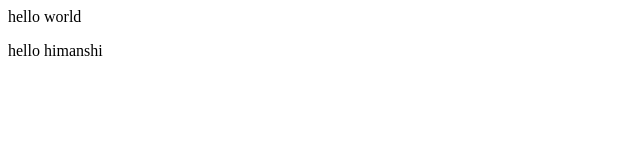
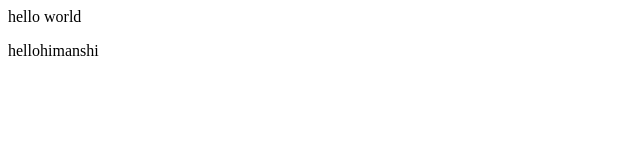
Before and after one commit to himanshisonkusale/LocalRepo, a plain HTML site: page index.html in a window 1280 px wide. Shown: the full height of the page, 0-640 px from the left. Drawn offline with Linux system fonts and the light colour scheme.

Commit message:
new changes in feature

```diff
--- a/index.html
+++ b/index.html
@@ -1,2 +1,2 @@
 <p>hello world</p>
-<p>hello himanshi</p>
+<p>hellohimanshi</p>
```
